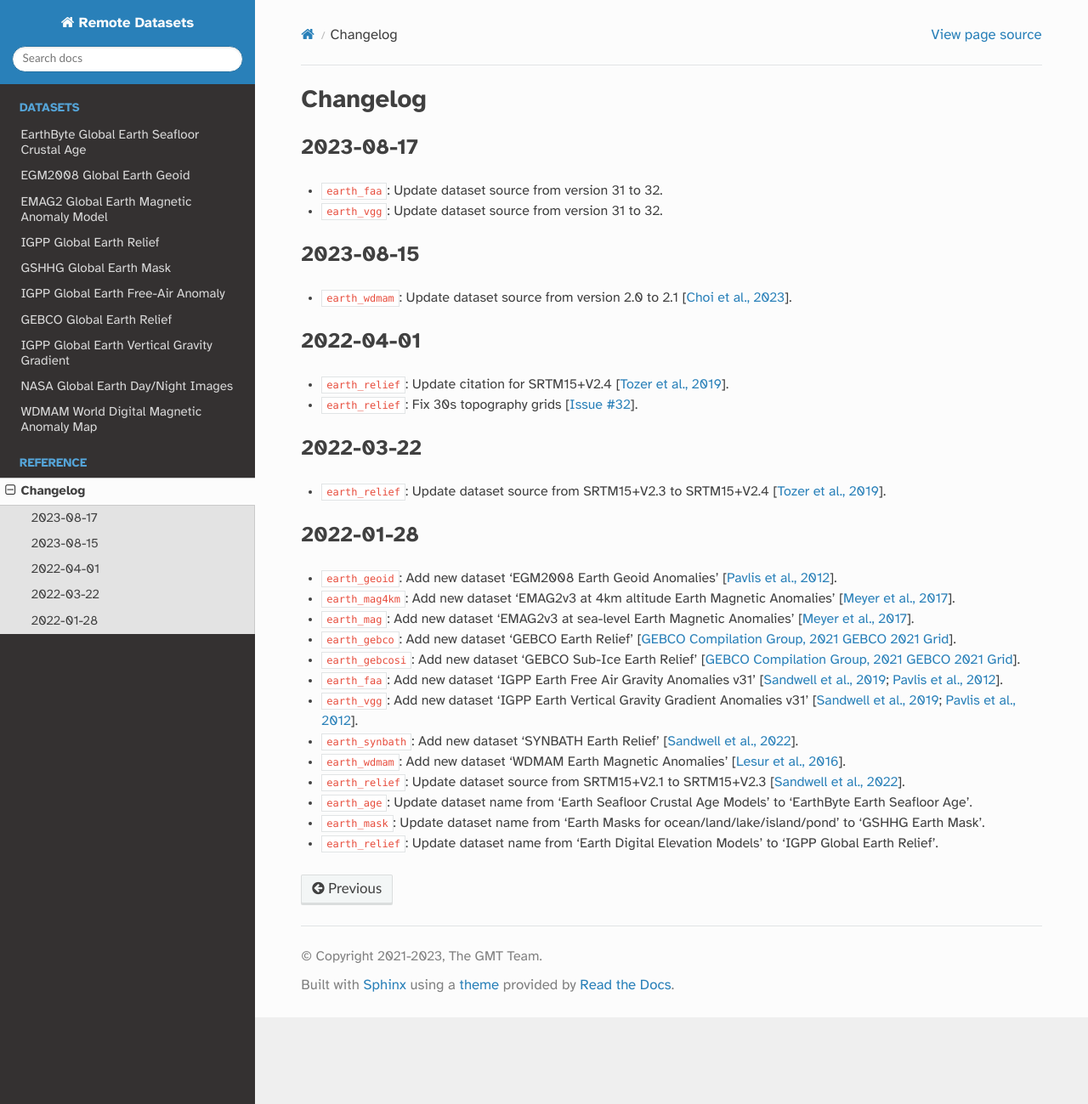
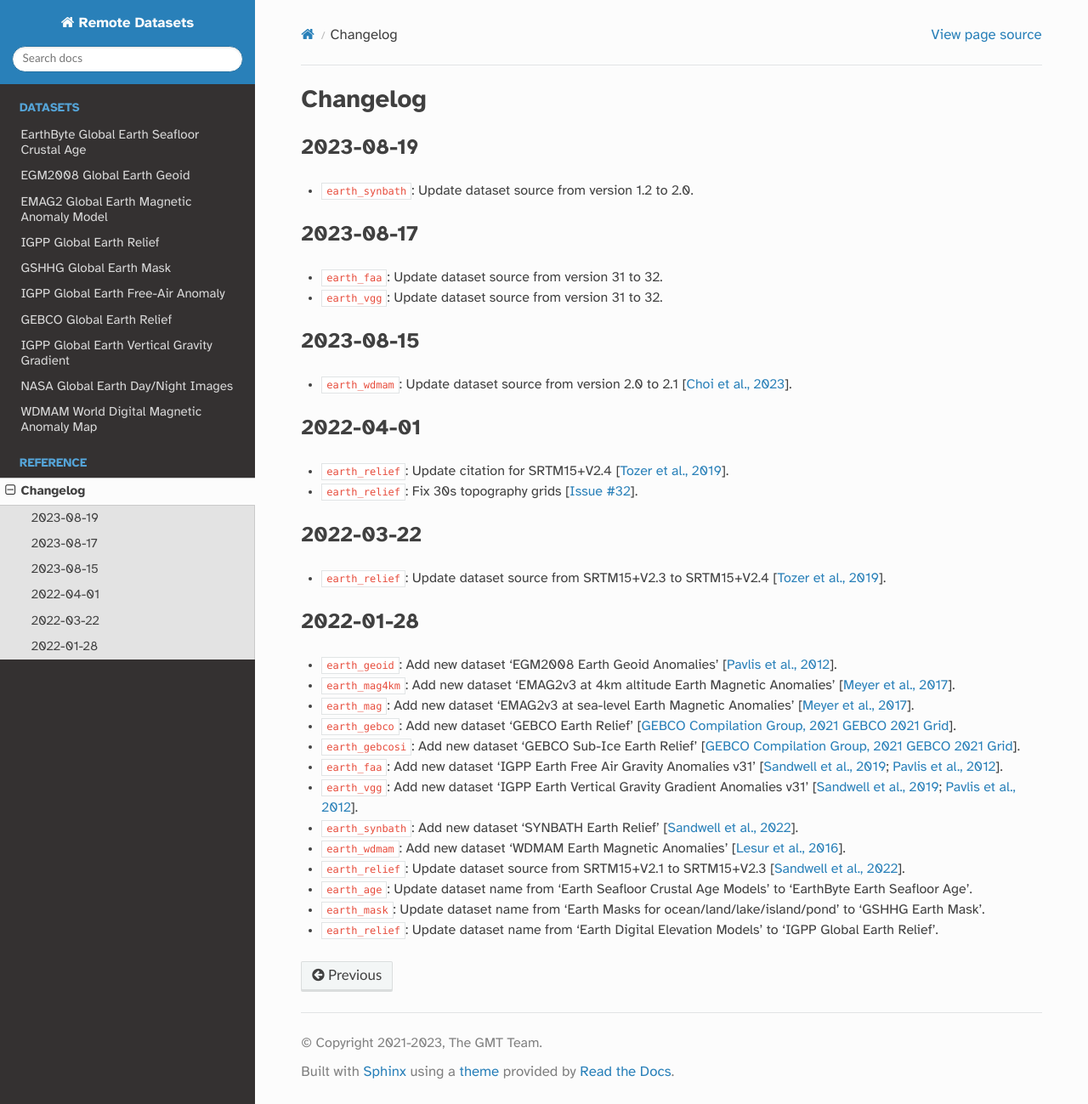
Before and after one commit to GenericMappingTools/remote-datasets, a Sphinx documentation site: the page built from docs/changes.rst, in a window 1280 px wide and 1299 px high. Shown: the whole window at 85% size. Built offline with Sphinx 7.4.7 and the Read the Docs theme 2.0.0, drawn with Linux system fonts in a browser that asks for light colours.

Commit message:
update to synbath 2.0 (#67)
* update to synbath 2.0

* Update docs/changes.rst

Co-authored-by: Dongdong Tian <seisman.info@gmail.com>

---------

Co-authored-by: Dongdong Tian <seisman.info@gmail.com>

```diff
--- a/docs/changes.rst
+++ b/docs/changes.rst
@@ -1,5 +1,10 @@
 Changelog
 ---------
+
+2023-08-19
+^^^^^^^^^^
+
+- ``earth_synbath``: Update dataset source from version 1.2 to 2.0.
 
 2023-08-17
 ^^^^^^^^^^
--- a/docs/earth-relief.rst
+++ b/docs/earth-relief.rst
@@ -77,6 +77,6 @@ Data References
 ~~~~~~~~~~~~~~~
 
 #. SRTM15+V2.4: [https://doi.org/10.1029/2019EA000658].
-#. SYNBATH_V1.2: [https://doi.org/10.1029/2021EA002069].
+#. SYNBATH_V2.0: [https://doi.org/10.1029/2021EA002069].
 #. SRTMGL3 tiles: [https://lpdaac.usgs.gov/products/srtmgl3v003].
 #. SRTMGL1 tiles: [https://lpdaac.usgs.gov/products/srtmgl1v003].
```
